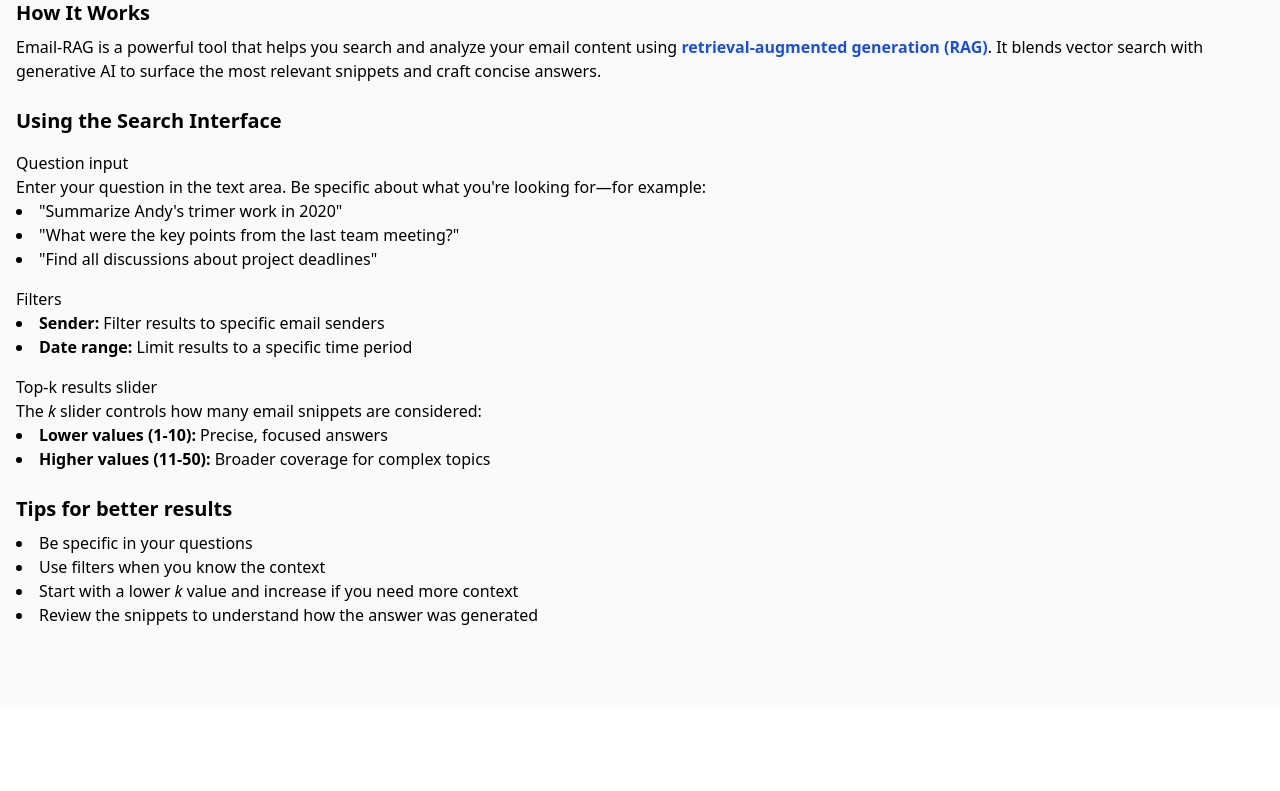
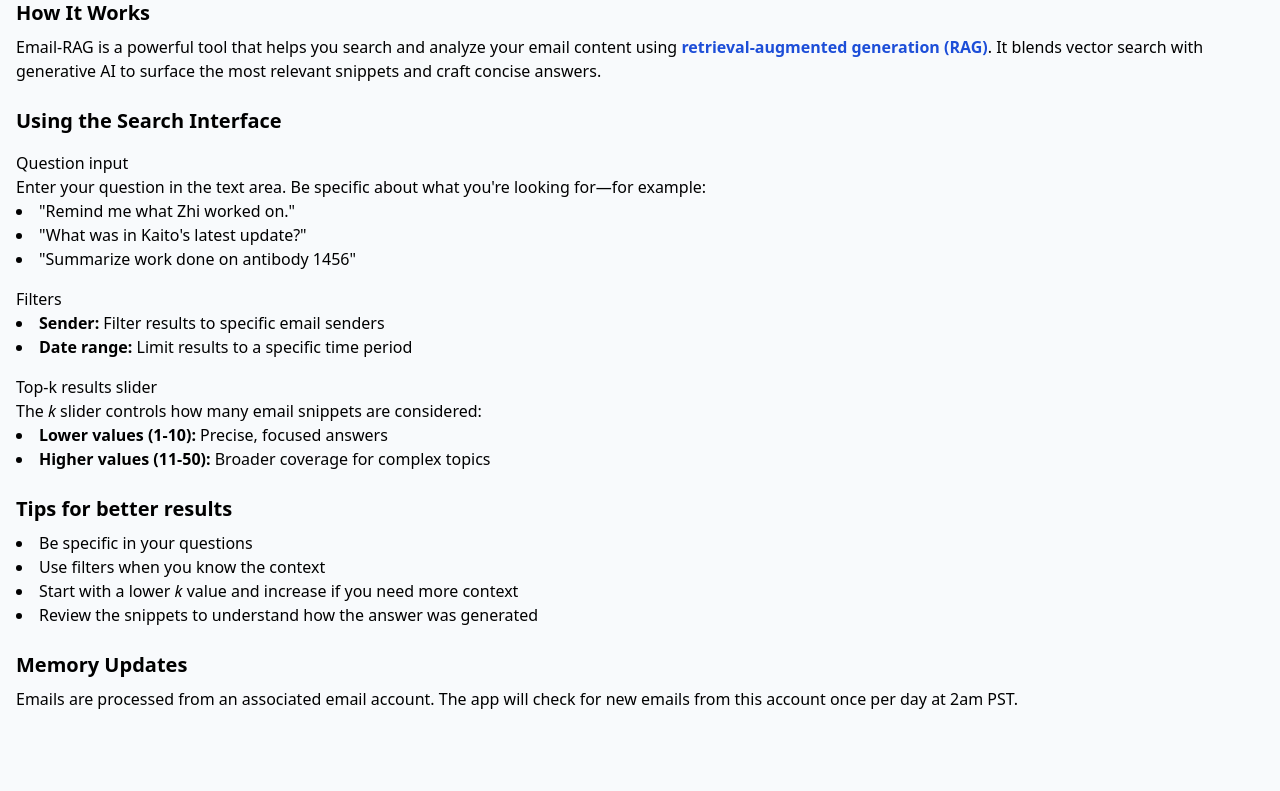
Before and after one commit to nkoranda97/work_update-rag, a FastAPI app: page /about in a window 1280 px wide. Shown: the part 142-933 px from the top of the page. Before the commit the page ends 767 px from the top, so only its background shows below. Run offline with FastAPI, Linux system fonts and the light colour scheme; the visitor is signed in with stand-in values (Sample User, id 1); parts of the project's set-up code (start-up, migrations or seed data) failed here and were passed over; some libraries are stand-ins or nearby versions.

Commit message:
changing some of the bad descriptions made by AI in html

```diff
--- a/app/templates/about.html
+++ b/app/templates/about.html
@@ -15,9 +15,9 @@
     <h3 class="font-medium mt-4">Question input</h3>
     <p>Enter your question in the text area. Be specific about what you're looking for—for example:</p>
     <ul class="list-disc list-inside">
-      <li>"Summarize Andy's trimer work in 2020"</li>
-      <li>"What were the key points from the last team meeting?"</li>
-      <li>"Find all discussions about project deadlines"</li>
+      <li>"Remind me what Zhi worked on."</li>
+      <li>"What was in Kaito's latest update?"</li>
+      <li>"Summarize work done on antibody 1456"</li>
     </ul>
 
     <h3 class="font-medium mt-4">Filters</h3>
@@ -43,5 +43,13 @@
       <li>Review the snippets to understand how the answer was generated</li>
     </ul>
   </div>
+  <div>
+    <h2 class="text-xl font-semibold mb-2">Memory Updates</h2>
+      <p>
+        Emails are processed from an associated email account.
+        The app will check for new emails from this account
+        once per day at 2am PST.
+      </p>
+  </div>
 </section>
 {% endblock %}
--- a/app/templates/index.html
+++ b/app/templates/index.html
@@ -1,14 +1,14 @@
 {% extends "base.html" %}
 {% block title %}Email‑RAG – Search{% endblock %}
 {% block content %}
-<h1 class="text-2xl font-semibold mb-6">Ask your mailbox</h1>
+<h1 class="text-2xl font-semibold mb-6">Work Update Summarizer</h1>
 
 <div class="space-y-6">
 
   <div>
     <label class="font-medium text-slate-700" for="q">Question</label>
     <textarea id="q" class="w-full mt-2 p-3 border rounded-md focus:ring-2 focus:ring-blue-400" rows="4"
-              placeholder="e.g. Summarize Andy's trimer work in 2020"></textarea>
+              placeholder="e.g. What was in Edem's last update?"></textarea>
   </div>
 
   <div class="grid grid-cols-1 md:grid-cols-3 gap-4">
--- a/todo.txt
+++ b/todo.txt
@@ -1,5 +1,3 @@
 # To-Do List
 
-- better formatting of "snippets used" to make emails readable and formatted
-
 - more integrated way of filtering emails by concrete categories such as sender and date
```
